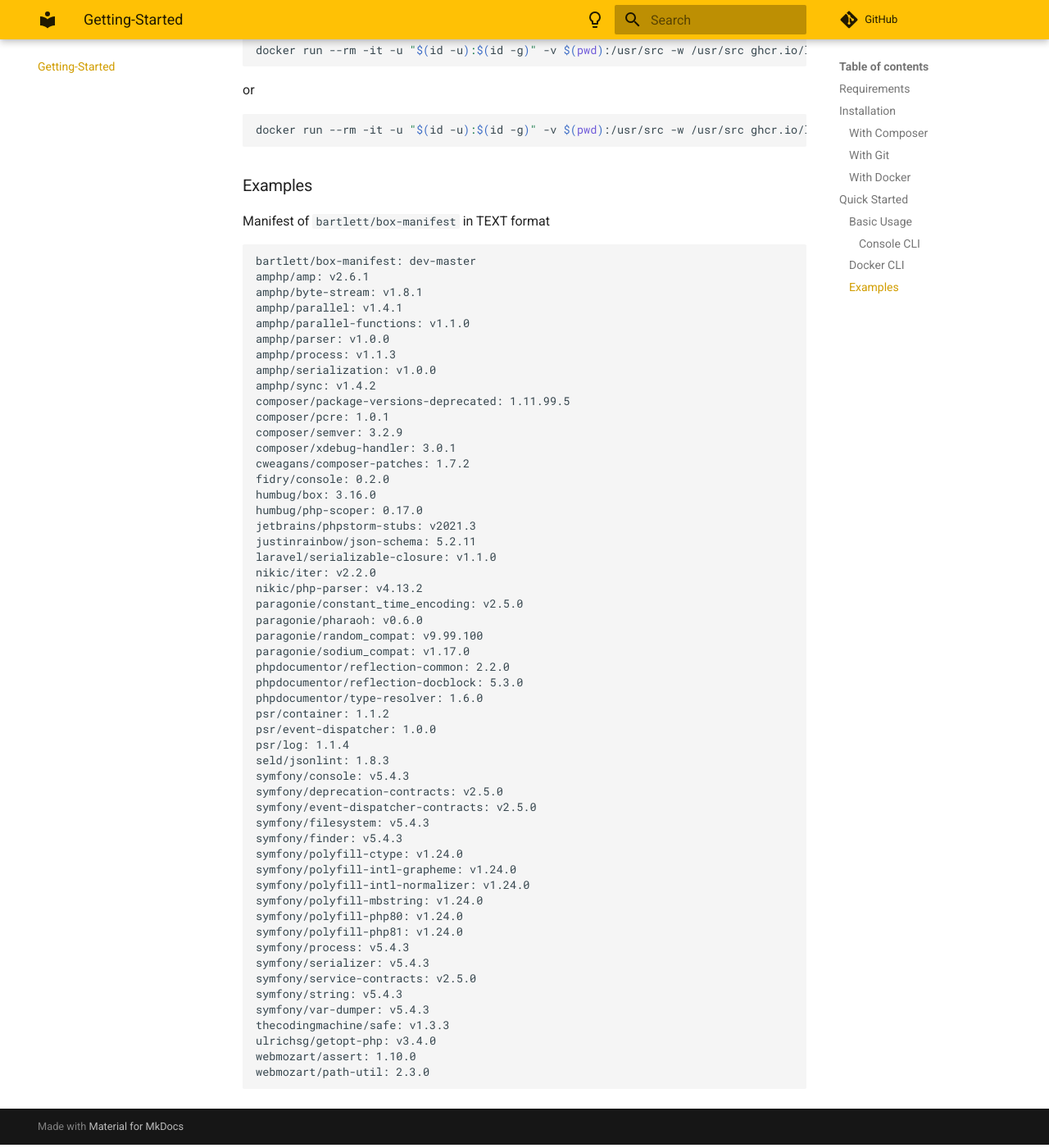
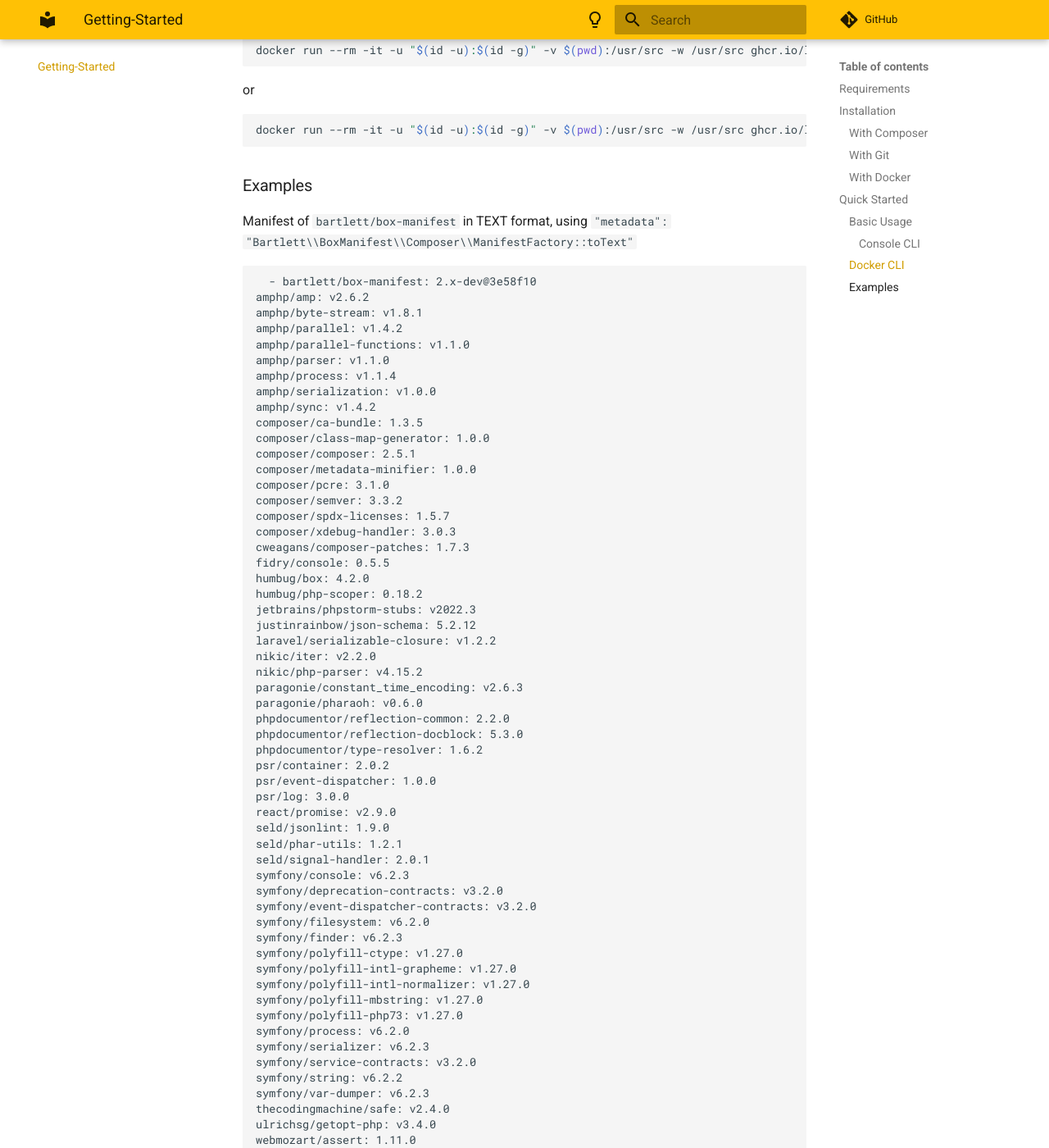
Before and after one commit to llaville/box-manifest, an MkDocs documentation site: the page built from docs/getting-started.md, in a window 1280 px wide and 1400 px high, scrolled down 2028 px. Shown: the whole window at 82% size. Built offline with MkDocs 1.6.1 and Material for MkDocs 9.7.7, drawn with Linux system fonts in a browser that asks for light colours; comment, search, counter and statistics services are not loaded; some of the changed text lies outside the part shown.

Commit message:
update documentation examples

````diff
--- a/docs/getting-started.md
+++ b/docs/getting-started.md
@@ -98,60 +98,126 @@ docker run --rm -it -u "$(id -u):$(id -g)" -v $(pwd):/usr/src -w /usr/src ghcr.i
 
 ### Examples
 
-Manifest of `bartlett/box-manifest` in TEXT format
+Manifest of `bartlett/box-manifest` in TEXT format, using `"metadata": "Bartlett\\BoxManifest\\Composer\\ManifestFactory::toText"`
 
 ```text
-bartlett/box-manifest: dev-master
-amphp/amp: v2.6.1
+  - bartlett/box-manifest: 2.x-dev@3e58f10
+amphp/amp: v2.6.2
 amphp/byte-stream: v1.8.1
-amphp/parallel: v1.4.1
+amphp/parallel: v1.4.2
 amphp/parallel-functions: v1.1.0
-amphp/parser: v1.0.0
-amphp/process: v1.1.3
+amphp/parser: v1.1.0
+amphp/process: v1.1.4
 amphp/serialization: v1.0.0
 amphp/sync: v1.4.2
-composer/package-versions-deprecated: 1.11.99.5
-composer/pcre: 1.0.1
-composer/semver: 3.2.9
-composer/xdebug-handler: 3.0.1
-cweagans/composer-patches: 1.7.2
-fidry/console: 0.2.0
-humbug/box: 3.16.0
-humbug/php-scoper: 0.17.0
-jetbrains/phpstorm-stubs: v2021.3
-justinrainbow/json-schema: 5.2.11
-laravel/serializable-closure: v1.1.0
+composer/ca-bundle: 1.3.5
+composer/class-map-generator: 1.0.0
+composer/composer: 2.5.1
+composer/metadata-minifier: 1.0.0
+composer/pcre: 3.1.0
+composer/semver: 3.3.2
+composer/spdx-licenses: 1.5.7
+composer/xdebug-handler: 3.0.3
+cweagans/composer-patches: 1.7.3
+fidry/console: 0.5.5
+humbug/box: 4.2.0
+humbug/php-scoper: 0.18.2
+jetbrains/phpstorm-stubs: v2022.3
+justinrainbow/json-schema: 5.2.12
+laravel/serializable-closure: v1.2.2
 nikic/iter: v2.2.0
-nikic/php-parser: v4.13.2
-paragonie/constant_time_encoding: v2.5.0
+nikic/php-parser: v4.15.2
+paragonie/constant_time_encoding: v2.6.3
 paragonie/pharaoh: v0.6.0
-paragonie/random_compat: v9.99.100
-paragonie/sodium_compat: v1.17.0
 phpdocumentor/reflection-common: 2.2.0
 phpdocumentor/reflection-docblock: 5.3.0
-phpdocumentor/type-resolver: 1.6.0
-psr/container: 1.1.2
+phpdocumentor/type-resolver: 1.6.2
+psr/container: 2.0.2
 psr/event-dispatcher: 1.0.0
-psr/log: 1.1.4
-seld/jsonlint: 1.8.3
-symfony/console: v5.4.3
-symfony/deprecation-contracts: v2.5.0
-symfony/event-dispatcher-contracts: v2.5.0
-symfony/filesystem: v5.4.3
-symfony/finder: v5.4.3
-symfony/polyfill-ctype: v1.24.0
-symfony/polyfill-intl-grapheme: v1.24.0
-symfony/polyfill-intl-normalizer: v1.24.0
-symfony/polyfill-mbstring: v1.24.0
-symfony/polyfill-php80: v1.24.0
-symfony/polyfill-php81: v1.24.0
-symfony/process: v5.4.3
-symfony/serializer: v5.4.3
-symfony/service-contracts: v2.5.0
-symfony/string: v5.4.3
-symfony/var-dumper: v5.4.3
-thecodingmachine/safe: v1.3.3
+psr/log: 3.0.0
+react/promise: v2.9.0
+seld/jsonlint: 1.9.0
+seld/phar-utils: 1.2.1
+seld/signal-handler: 2.0.1
+symfony/console: v6.2.3
+symfony/deprecation-contracts: v3.2.0
+symfony/event-dispatcher-contracts: v3.2.0
+symfony/filesystem: v6.2.0
+symfony/finder: v6.2.3
+symfony/polyfill-ctype: v1.27.0
+symfony/polyfill-intl-grapheme: v1.27.0
+symfony/polyfill-intl-normalizer: v1.27.0
+symfony/polyfill-mbstring: v1.27.0
+symfony/polyfill-php73: v1.27.0
+symfony/process: v6.2.0
+symfony/serializer: v6.2.3
+symfony/service-contracts: v3.2.0
+symfony/string: v6.2.2
+symfony/var-dumper: v6.2.3
+thecodingmachine/safe: v2.4.0
 ulrichsg/getopt-php: v3.4.0
-webmozart/assert: 1.10.0
-webmozart/path-util: 2.3.0
+webmozart/assert: 1.11.0
 ```
+
+Manifest of  `` in DECORATED TEXT format, using `"metadata": "Bartlett\\BoxManifest\\Composer\\ManifestFactory::toHighlight"`
+
+```text
+  - bartlett/box-manifest: 2.x-dev@3e58f10
+ requires php ^8.1: 8.1.7
+ requires ext-phar *: 8.1.7
+ uses amphp/amp : v2.6.2
+ uses amphp/byte-stream : v1.8.1
+ uses amphp/parallel : v1.4.2
+ uses amphp/parallel-functions : v1.1.0
+ uses amphp/parser : v1.1.0
+ uses amphp/process : v1.1.4
+ uses amphp/serialization : v1.0.0
+ uses amphp/sync : v1.4.2
+ uses composer/ca-bundle : 1.3.5
+ uses composer/class-map-generator : 1.0.0
+ requires composer/composer ^2.2: 2.5.1
+ uses composer/metadata-minifier : 1.0.0
+ uses composer/pcre : 3.1.0
+ uses composer/semver : 3.3.2
+ uses composer/spdx-licenses : 1.5.7
+ uses composer/xdebug-handler : 3.0.3
+ requires cweagans/composer-patches ^1.7: 1.7.3
+ uses fidry/console : 0.5.5
+ requires humbug/box ^4.0: 4.2.0
+ uses humbug/php-scoper : 0.18.2
+ uses jetbrains/phpstorm-stubs : v2022.3
+ uses justinrainbow/json-schema : 5.2.12
+ uses laravel/serializable-closure : v1.2.2
+ uses nikic/iter : v2.2.0
+ uses nikic/php-parser : v4.15.2
+ uses paragonie/constant_time_encoding : v2.6.3
+ uses paragonie/pharaoh : v0.6.0
+ uses phpdocumentor/reflection-common : 2.2.0
+ uses phpdocumentor/reflection-docblock : 5.3.0
+ uses phpdocumentor/type-resolver : 1.6.2
+ uses psr/container : 2.0.2
+ uses psr/event-dispatcher : 1.0.0
+ uses psr/log : 3.0.0
+ uses react/promise : v2.9.0
+ uses seld/jsonlint : 1.9.0
+ uses seld/phar-utils : 1.2.1
+ uses seld/signal-handler : 2.0.1
+ uses symfony/console : v6.2.3
+ uses symfony/deprecation-contracts : v3.2.0
+ uses symfony/event-dispatcher-contracts : v3.2.0
+ requires symfony/filesystem ^6.1: v6.2.0
+ uses symfony/finder : v6.2.3
+ uses symfony/polyfill-ctype : v1.27.0
+ uses symfony/polyfill-intl-grapheme : v1.27.0
+ uses symfony/polyfill-intl-normalizer : v1.27.0
+ uses symfony/polyfill-mbstring : v1.27.0
+ uses symfony/polyfill-php73 : v1.27.0
+ uses symfony/process : v6.2.0
+ requires symfony/serializer ^6.1: v6.2.3
+ uses symfony/service-contracts : v3.2.0
+ uses symfony/string : v6.2.2
+ uses symfony/var-dumper : v6.2.3
+ uses thecodingmachine/safe : v2.4.0
+ uses ulrichsg/getopt-php : v3.4.0
+ uses webmozart/assert : 1.11.0
+```
````
